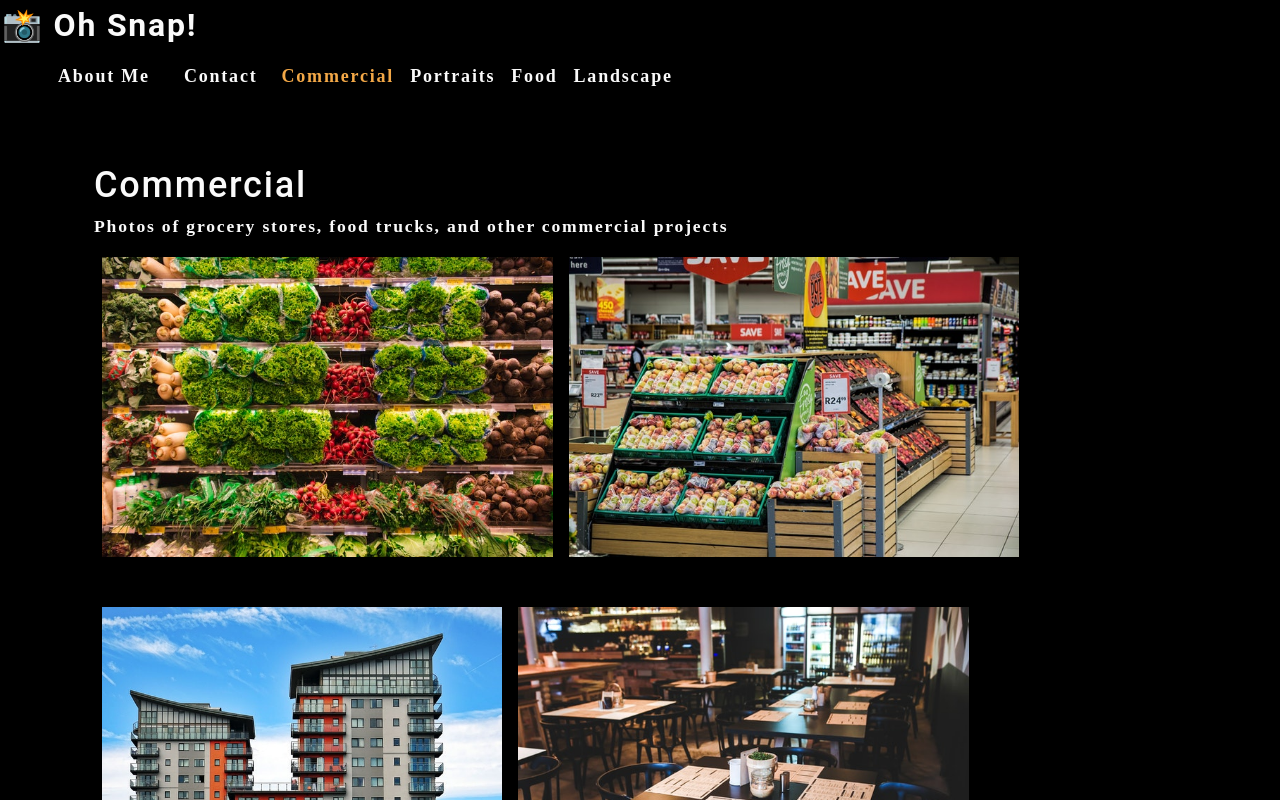
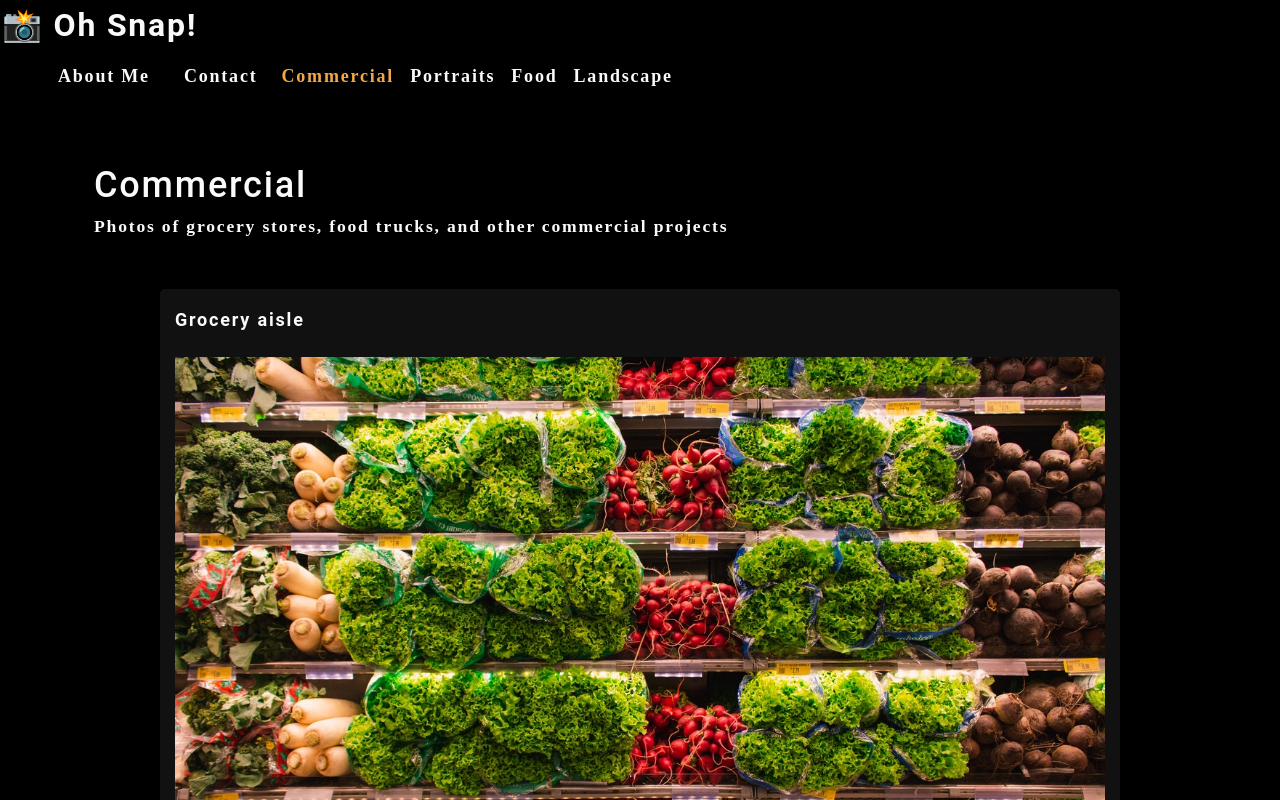
Before and after one commit to samurwin/lyza-react-portfolio, a React (Create React App) app in the folder photo-port/: page / in a window 1280 px wide. Both pictures are taken after a click on the picture 327 px from the left and 406 px from the top of the page. Shown: the top 800 px of the page. Built offline with nearby package versions, Linux system fonts and the light colour scheme.

Commit message:
modal opens and closes

```diff
--- /dev/null
+++ b/photo-port/src/components/Modal/index.js
@@ -0,0 +1,24 @@
+import React from 'react';
+
+function Modal({ onClose, photo }) {
+    const {name, category, description, index} = photo;
+    return (
+        <div className='modalBackDrop'>
+            <div className='modalContainer'>
+                <h3 className='modalTitle'>{name}</h3>
+                <img
+                alt='current category'
+                src={require(`../../assets/large/${category}/${index}.jpg`)}
+                />
+                <p>
+                    {description}
+                </p>
+                <button type='button' onClick={onClose}>
+                    Close
+                </button>
+            </div>
+        </div>
+    );
+}
+
+export default Modal;
--- a/photo-port/src/components/PhotoList/index.js
+++ b/photo-port/src/components/PhotoList/index.js
@@ -1,4 +1,5 @@
 import React, { useState } from 'react';
+import Modal from '../Modal';
 
 function PhotoList({ category }) {
     const [photos] = useState([
@@ -101,14 +102,24 @@ function PhotoList({ category }) {
 
       const currentPhotos = photos.filter((photo) => photo.category === category);
 
+      const [isModalOpen, setIsModalOpen] = useState(false);
+      const [modalPhoto, setModalPhoto] = useState();
+
+      const toggleModal = (image, i) => {
+        setModalPhoto({...image, index: i});
+        setIsModalOpen(!isModalOpen);
+      }
+
     return (
         <div>
+          {isModalOpen && <Modal photo={modalPhoto} onClose={toggleModal}/>}
           <div className='flex-row'>
               {currentPhotos.map((image, i) => (
                   <img
                       src={require(`../../assets/small/${category}/${i}.jpg`)}
                       alt={image.name}
                       className='img-thumbnail mx-1'
+                      onClick={() => toggleModal(image, i)}
                       key={image.name}
                   />
               ))}
```
Lines whose indentation alone changed are shown as unchanged.
